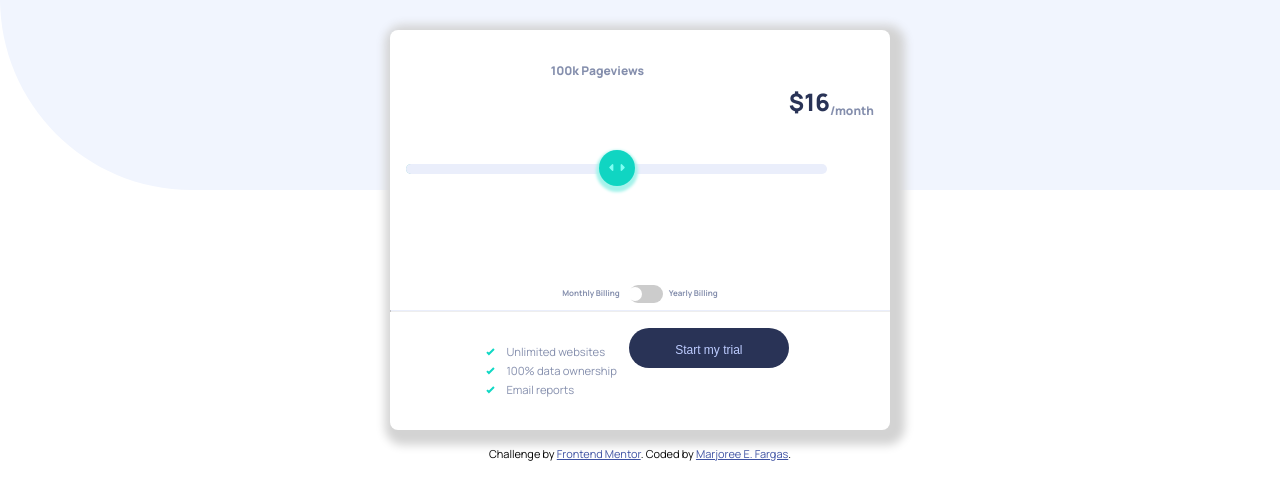
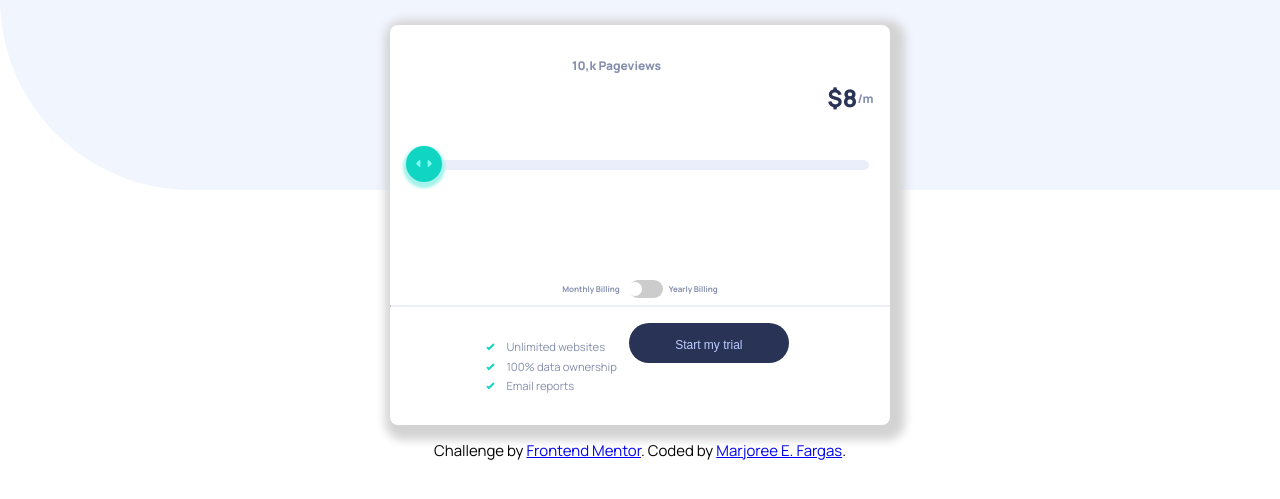
Before and after one commit to mfargas/interactive-pricing-component, a plain HTML site: page index.html in a window 1280 px wide. Shown: the part 259-758 px from the top of the page. Drawn offline with Linux system fonts and the light colour scheme.

Commit message:
Adjust connection between price and views

```diff
--- a/index.html
+++ b/index.html
@@ -8,10 +8,6 @@
   <link rel="stylesheet" href="./index.css" type="text/css">
 
   <title>Interactive Pricing Component</title>
-  <style>
-    .attribution { font-size: 11px; text-align: center; }
-    .attribution a { color: hsl(228, 45%, 44%); }
-  </style>
 </head>
 <body>
 
@@ -23,21 +19,24 @@
 <div class="price-component">
 
   <section class="jscript-components">
+
     <div class="slider-views" id="pricingSlider">
       <div class="pageviews-comp">
         <span class="pageviews">100k</span>
             Pageviews
       </div>
+
       <input type="range" class="slider"
         data-price-input='{
-          "0": "10",
-          "1": "50",
-          "2": "100",
-          "3": "500",
-          "4": "1000"
+          "0": ["10", "k"],
+          "1": ["50", "k"],
+          "2": ["100", "k"],
+          "3": ["500", "k"],
+          "4": ["1", "m"]
         }'
         oninput="updatePageviews(this.value)">
     </div>
+    <div class="pricing-slider-value"></div>
     <div class="price-comp"
       data-price-output='{
         "0": ["$", "8", "/m"],
@@ -51,6 +50,7 @@
       <span class="price-option">/month</span>
     </div>
   </section>
+
   <section class="billing-options">
     <h5>Monthly Billing         </h5>
     <label class="bill-switch">
--- a/pricing.js
+++ b/pricing.js
@@ -5,7 +5,7 @@ if(priceBar.length > 0){
         const slider = priceBar[i];
 
         //input
-        const pricingInput = {el: priceBar.querySelector("input")};
+        let pricingInput = {el: document.querySelector("input")};
 
             pricingInput.data = JSON.parse(pricingInput.el.getAttribute("data-price-input"));
             pricingInput.currentValEl = slider.querySelector(".pageviews");
@@ -16,11 +16,11 @@ if(priceBar.length > 0){
                         10
                 );
 
-            pricingInputEl.setAttribute("min", 0);
-            pricingInputEl.setAttribute("max", Object.keys(priceInput).length - 1);
+            pricingInput.el.setAttribute("min", 0);
+            pricingInput.el.setAttribute("max", Object.keys(pricingInput).length - 1);
 
-            !pricingInputEl.getAttribute("value") &&
-            pricingInputEl.setAttribute("value", 0);
+            !pricingInput.el.getAttribute("value") &&
+            pricingInput.el.setAttribute("value", 0);
 
         //output
         const pricingOutputEl = slider.parentNode.querySelectorAll(".price-comp");
@@ -30,11 +30,12 @@ if(priceBar.length > 0){
             const element = pricingOutputEl[i];
             const outputObj = {};
 
-            pricingOutputObj.currency = element.querySelector(".price-currency");
-            pricingOutputObj.amount = element.querySelector(".price-amount");
-            pricingOutputObj.after = element.querySelector(".price-option");
-            pricingOutputObj.data = JSON.parse(element.getAttribute("data-price-output"));
-            pricingOutput.push(pricingOutputObj);
+            outputObj.currency = element.querySelector(".price-currency");
+            outputObj.amount = element.querySelector(".price-amount");
+            outputObj.after = element.querySelector(".price-option");
+            outputObj.data = JSON.parse(element.getAttribute("data-price-output"));
+            console.log(outputObj);
+            pricingOutput.push(outputObj);
         }
 
         handlePricingSlider(pricingInput, pricingOutput);
```
